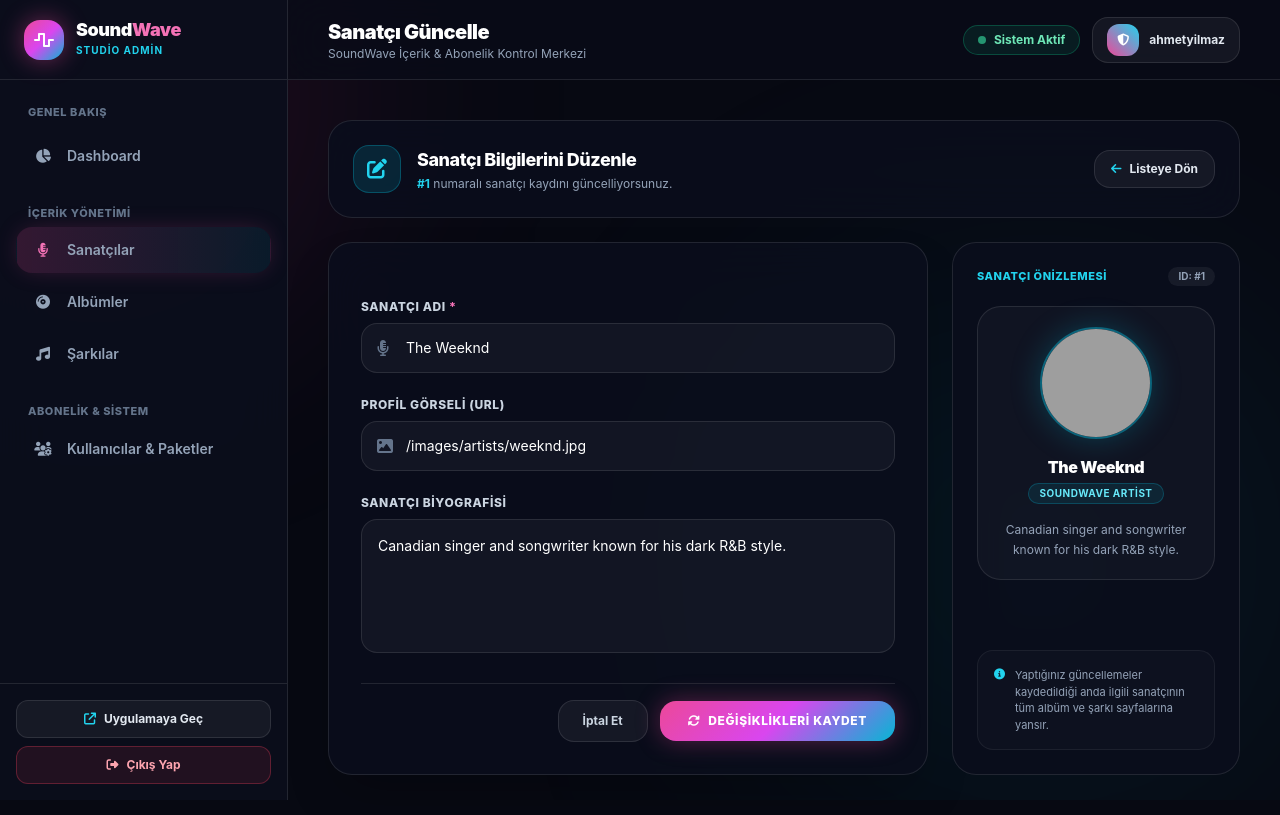
After one commit to ComputerUni/SoundWave, an ASP.NET Core app: page /Admin/Artist/UpdateArtist/1 in a window 1280 px wide. The commit adds this page. Run offline with ASP.NET Core 8, Linux system fonts and the light colour scheme; a user stored in the database is signed in; data comes from the database, SQL or seed files in the repository; some libraries are stand-ins or nearby versions; grey boxes are pictures that could not be loaded.

Commit message:
feat(admin): implement Artist Create and Update Razor views

```diff
--- a/SoundWave/SoundWave.Business/Mappings/MappingProfile.cs
+++ b/SoundWave/SoundWave.Business/Mappings/MappingProfile.cs
@@ -25,7 +25,7 @@ namespace SoundWave.Business.Mappings
 
             CreateMap<Artist, ResultArtistDto>();
             CreateMap<CreateArtistDto, Artist>();
-            CreateMap<UpdateArtistDto, Artist>();
+            CreateMap<Artist, UpdateArtistDto>().ReverseMap();
             CreateMap<Artist, ArtistDetailDto>().ReverseMap();
 
             CreateMap<Album, ResultAlbumDto>();
--- a/SoundWave/SoundWave.WebUI/Areas/Admin/Views/Artist/Index.cshtml
+++ b/SoundWave/SoundWave.WebUI/Areas/Admin/Views/Artist/Index.cshtml
@@ -7,7 +7,6 @@
 }
 
 <div class="space-y-6">
-    <!-- Üst Özet & Yeni Ekleme Barı -->
     <div class="flex flex-col sm:flex-row sm:items-center justify-between gap-4 p-6 rounded-3xl bg-[#0b0e1c]/90 border border-white/10 backdrop-blur-xl">
         <div class="flex items-center gap-4">
             <div class="w-12 h-12 rounded-2xl bg-pink-500/15 border border-pink-500/30 flex items-center justify-center text-pink-400">
@@ -28,7 +27,6 @@
         </a>
     </div>
 
-    <!-- Sanatçı Tablosu -->
     <div class="rounded-3xl bg-[#0b0e1c]/90 border border-white/10 backdrop-blur-xl overflow-hidden shadow-2xl">
         @if (Model != null && Model.Any())
         {
--- /dev/null
+++ b/SoundWave/SoundWave.WebUI/Areas/Admin/Views/Artist/UpdateArtist.cshtml
@@ -0,0 +1,172 @@
+@using SoundWave.DTO.ArtistDtos
+@model UpdateArtistDto
+@{
+    Layout = "~/Areas/Admin/Views/Shared/_AdminLayout.cshtml";
+    ViewData["Title"] = "Sanatçı Güncelle";
+}
+
+<div class="max-w-5xl mx-auto space-y-6">
+    <div class="flex flex-col sm:flex-row sm:items-center justify-between gap-4 p-6 rounded-3xl bg-[#0b0e1c]/90 border border-white/10 backdrop-blur-xl">
+        <div class="flex items-center gap-4">
+            <div class="w-12 h-12 rounded-2xl bg-cyan-500/15 border border-cyan-500/30 flex items-center justify-center text-cyan-400">
+                <i class="fa-solid fa-pen-to-square text-xl"></i>
+            </div>
+            <div>
+                <h2 class="text-lg font-extrabold text-white tracking-tight">Sanatçı Bilgilerini Düzenle</h2>
+                <p class="text-xs text-slate-400 mt-0.5">
+                    <span class="text-cyan-400 font-bold">#@Model.Id</span> numaralı sanatçı kaydını güncelliyorsunuz.
+                </p>
+            </div>
+        </div>
+
+        <a asp-area="Admin" asp-controller="Artist" asp-action="Index"
+           class="inline-flex items-center justify-center gap-2 px-4 py-2.5 rounded-2xl bg-white/[0.05] hover:bg-white/[0.1] border border-white/10 text-xs font-bold text-slate-200 transition-all">
+            <i class="fa-solid fa-arrow-left text-cyan-400"></i>
+            <span>Listeye Dön</span>
+        </a>
+    </div>
+
+    <div class="grid grid-cols-1 lg:grid-cols-3 gap-6">
+        <div class="lg:col-span-2 p-6 sm:p-8 rounded-3xl bg-[#0b0e1c]/90 border border-white/10 backdrop-blur-xl shadow-2xl">
+            <form asp-area="Admin" asp-controller="Artist" asp-action="UpdateArtist" method="post" novalidate class="space-y-6">
+                @Html.AntiForgeryToken()
+                <input type="hidden" asp-for="Id" />
+
+                <div asp-validation-summary="ModelOnly"
+                     class="p-4 rounded-2xl bg-rose-500/10 border border-rose-500/30 text-xs text-rose-300 font-semibold"></div>
+
+                <div class="space-y-2">
+                    <label asp-for="Name" class="block text-xs font-extrabold uppercase tracking-wider text-slate-300">
+                        Sanatçı Adı <span class="text-pink-400">*</span>
+                    </label>
+                    <div class="relative">
+                        <span class="absolute inset-y-0 left-0 pl-4 flex items-center text-slate-500">
+                            <i class="fa-solid fa-microphone-lines"></i>
+                        </span>
+                        <input asp-for="Name" id="artistNameInput" placeholder="Örn: Daft Punk, Barış Manço..."
+                               class="w-full pl-11 pr-4 py-3.5 rounded-2xl bg-white/[0.04] border border-white/10 text-sm text-white placeholder-slate-500 focus:outline-none focus:border-cyan-500/60 focus:ring-2 focus:ring-cyan-500/20 transition-all" />
+                    </div>
+                    <span asp-validation-for="Name" class="text-xs text-rose-400 font-semibold block"></span>
+                </div>
+
+                <div class="space-y-2">
+                    <label asp-for="ImageUrl" class="block text-xs font-extrabold uppercase tracking-wider text-slate-300">
+                        Profil Görseli (URL)
+                    </label>
+                    <div class="relative">
+                        <span class="absolute inset-y-0 left-0 pl-4 flex items-center text-slate-500">
+                            <i class="fa-solid fa-image"></i>
+                        </span>
+                        <input asp-for="ImageUrl" id="artistImageInput" placeholder="https://..."
+                               class="w-full pl-11 pr-4 py-3.5 rounded-2xl bg-white/[0.04] border border-white/10 text-sm text-white placeholder-slate-500 focus:outline-none focus:border-pink-500/60 focus:ring-2 focus:ring-pink-500/20 transition-all" />
+                    </div>
+                    <span asp-validation-for="ImageUrl" class="text-xs text-rose-400 font-semibold block"></span>
+                </div>
+
+                <div class="space-y-2">
+                    <label asp-for="Bio" class="block text-xs font-extrabold uppercase tracking-wider text-slate-300">
+                        Sanatçı Biyografisi
+                    </label>
+                    <textarea asp-for="Bio" id="artistBioInput" rows="5"
+                              placeholder="Sanatçının müzik tarzı, kariyer özeti ve öne çıkan başarıları..."
+                              class="w-full p-4 rounded-2xl bg-white/[0.04] border border-white/10 text-sm text-white placeholder-slate-500 focus:outline-none focus:border-cyan-500/60 focus:ring-2 focus:ring-cyan-500/20 transition-all resize-none"></textarea>
+                    <span asp-validation-for="Bio" class="text-xs text-rose-400 font-semibold block"></span>
+                </div>
+
+                <div class="pt-4 border-t border-white/10 flex flex-col sm:flex-row items-center justify-end gap-3">
+                    <a asp-area="Admin" asp-controller="Artist" asp-action="Index"
+                       class="w-full sm:w-auto px-6 py-3 rounded-2xl bg-white/[0.05] hover:bg-white/[0.1] border border-white/10 text-xs font-bold text-slate-300 text-center transition-all">
+                        İptal Et
+                    </a>
+                    <button type="submit"
+                            class="w-full sm:w-auto btn-gradient inline-flex items-center justify-center gap-2 px-7 py-3 rounded-2xl text-xs font-extrabold uppercase tracking-wider text-white shadow-[0_0_25px_rgba(236,72,153,0.35)] hover:opacity-95 transition-all">
+                        <i class="fa-solid fa-rotate"></i>
+                        <span>Değişiklikleri Kaydet</span>
+                    </button>
+                </div>
+            </form>
+        </div>
+
+        <div class="p-6 rounded-3xl bg-[#0b0e1c]/90 border border-white/10 backdrop-blur-xl flex flex-col justify-between">
+            <div>
+                <div class="flex items-center justify-between mb-5">
+                    <span class="text-[11px] font-extrabold uppercase tracking-wider text-cyan-400">
+                        Sanatçı Önizlemesi
+                    </span>
+                    <span class="px-2.5 py-0.5 rounded-full bg-white/[0.06] text-[10px] font-bold text-slate-400">
+                        ID: #@Model.Id
+                    </span>
+                </div>
+
+                <div class="p-5 rounded-3xl bg-white/[0.03] border border-white/10 text-center space-y-4">
+                    <div class="relative w-28 h-28 mx-auto">
+                        <img id="previewImage" src="@Model.ImageUrl" alt="@Model.Name"
+                             class="w-28 h-28 rounded-full object-cover border-2 border-cyan-500/50 shadow-[0_0_30px_rgba(6,182,212,0.25)] @(string.IsNullOrWhiteSpace(Model.ImageUrl) ? "hidden" : "")" />
+                        <div id="previewFallback"
+                             class="w-28 h-28 rounded-full bg-gradient-to-tr from-pink-500/20 to-cyan-400/20 border border-white/15 flex items-center justify-center text-3xl font-black text-cyan-400 mx-auto @(string.IsNullOrWhiteSpace(Model.ImageUrl) ? "" : "hidden")">
+                            <i class="fa-solid fa-microphone-lines"></i>
+                        </div>
+                    </div>
+
+                    <div>
+                        <h3 id="previewName" class="text-base font-black text-white tracking-tight">
+                            @(string.IsNullOrWhiteSpace(Model.Name) ? "Sanatçı Adı" : Model.Name)
+                        </h3>
+                        <span class="inline-block mt-1 px-2.5 py-0.5 rounded-full bg-cyan-500/10 border border-cyan-500/25 text-[10px] font-bold uppercase tracking-wider text-cyan-300">
+                            SoundWave Artist
+                        </span>
+                    </div>
+
+                    <p id="previewBio" class="text-xs text-slate-400 leading-relaxed line-clamp-4">
+                        @(string.IsNullOrWhiteSpace(Model.Bio) ? "Sanatçı biyografisi eklenmemiş." : Model.Bio)
+                    </p>
+                </div>
+            </div>
+
+            <div class="mt-6 p-4 rounded-2xl bg-white/[0.02] border border-white/[0.06] text-[11px] text-slate-400 flex items-start gap-2.5">
+                <i class="fa-solid fa-circle-info text-cyan-400 mt-0.5"></i>
+                <span>Yaptığınız güncellemeler kaydedildiği anda ilgili sanatçının tüm albüm ve şarkı sayfalarına yansır.</span>
+            </div>
+        </div>
+    </div>
+</div>
+
+@section Scripts {
+    <script>
+        const nameInput = document.getElementById('artistNameInput');
+        const imageInput = document.getElementById('artistImageInput');
+        const bioInput = document.getElementById('artistBioInput');
+
+        const previewName = document.getElementById('previewName');
+        const previewImage = document.getElementById('previewImage');
+        const previewFallback = document.getElementById('previewFallback');
+        const previewBio = document.getElementById('previewBio');
+
+        nameInput?.addEventListener('input', (e) => {
+            const val = e.target.value.trim();
+            previewName.textContent = val || 'Sanatçı Adı';
+        });
+
+        bioInput?.addEventListener('input', (e) => {
+            const val = e.target.value.trim();
+            previewBio.textContent = val || 'Sanatçı biyografisi eklenmemiş.';
+        });
+
+        imageInput?.addEventListener('input', (e) => {
+            const url = e.target.value.trim();
+            if (url) {
+                previewImage.src = url;
+                previewImage.classList.remove('hidden');
+                previewFallback.classList.add('hidden');
+            } else {
+                previewImage.classList.add('hidden');
+                previewFallback.classList.remove('hidden');
+            }
+        });
+
+        previewImage?.addEventListener('error', () => {
+            previewImage.classList.add('hidden');
+            previewFallback.classList.remove('hidden');
+        });
+    </script>
+}
--- a/SoundWave/SoundWave.WebUI/Controllers/AuthController.cs
+++ b/SoundWave/SoundWave.WebUI/Controllers/AuthController.cs
@@ -35,6 +35,12 @@ namespace SoundWave.WebUI.Controllers
                 SameSite = SameSiteMode.Strict,
                 Expires = DateTime.UtcNow.AddMinutes(10)
             });
+
+            var user = await _userManager.FindByNameAsync(dto.UserNameOrEmail) ?? await _userManager.FindByEmailAsync(dto.UserNameOrEmail);
+            var roles = await _userManager.GetRolesAsync(user);
+
+            if(roles.Contains("Admin"))
+                return RedirectToAction("Index", "Artist", new { area = "Admin" });
 
             return RedirectToAction("Discover", "Music");
         }
```
Also changed, not shown: SoundWave/SoundWave.WebUI/Areas/Admin/Views/Artist/CreateArtist.cshtml (added, +169 -0 lines).
